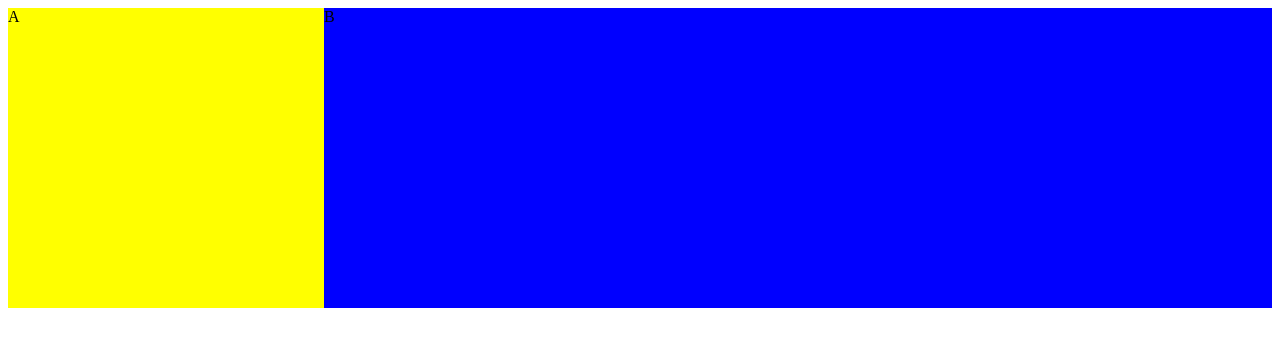
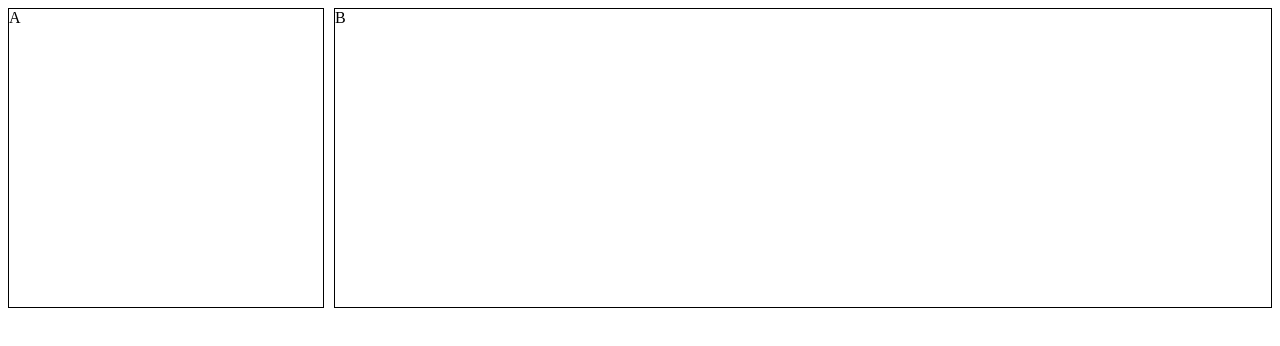
Before and after one commit to nhuanh9/Demo-CSS-CodeGym, a plain HTML site: page Layout/float.html in a window 1280 px wide. Drawn offline with Linux system fonts and the light colour scheme.

Commit message:
cbi làm nhé

```diff
--- /dev/null
+++ b/Layout/ex2.css
@@ -0,0 +1,38 @@
+.head {
+    width: 100%;
+    height: 200px;
+}
+.logo {
+    width: 25%;
+    height: 200px;
+    float: left;
+    border: 1px solid;
+    box-sizing: border-box;
+    margin-right: 10px;
+}
+.banner {
+    width: calc(75% - 10px);
+    height: 200px;
+    float: left;
+    border: 1px solid;
+    box-sizing: border-box;
+}
+.nav {
+    width: 100%;
+    height: 50px;
+    border: 1px solid;
+    margin-top: 10px;
+}
+.main {
+    width: 100%;
+    height: 600px;
+    border: 1px solid;
+    margin-top: 10px;
+}
+
+.footer {
+    width: 100%;
+    height: 50px;
+    border: 1px solid;
+    margin-top: 10px;
+}
--- a/Layout/float.html
+++ b/Layout/float.html
@@ -7,14 +7,17 @@
         .logo{
             width: 25%;
             height: 300px;
-            background: yellow;
             float: left;
+            border: 1px solid;
+            box-sizing: border-box;
+            margin-right: 10px;
         }
         .banner {
-            width: 75%;
+            width: calc(75% - 10px);
             height: 300px;
-            background: blue;
             float: left;
+            border: 1px solid;
+            box-sizing: border-box;
         }
     </style>
 </head>
```
Also changed, not shown: Layout/ex2.html (added, +18 -0 lines).
